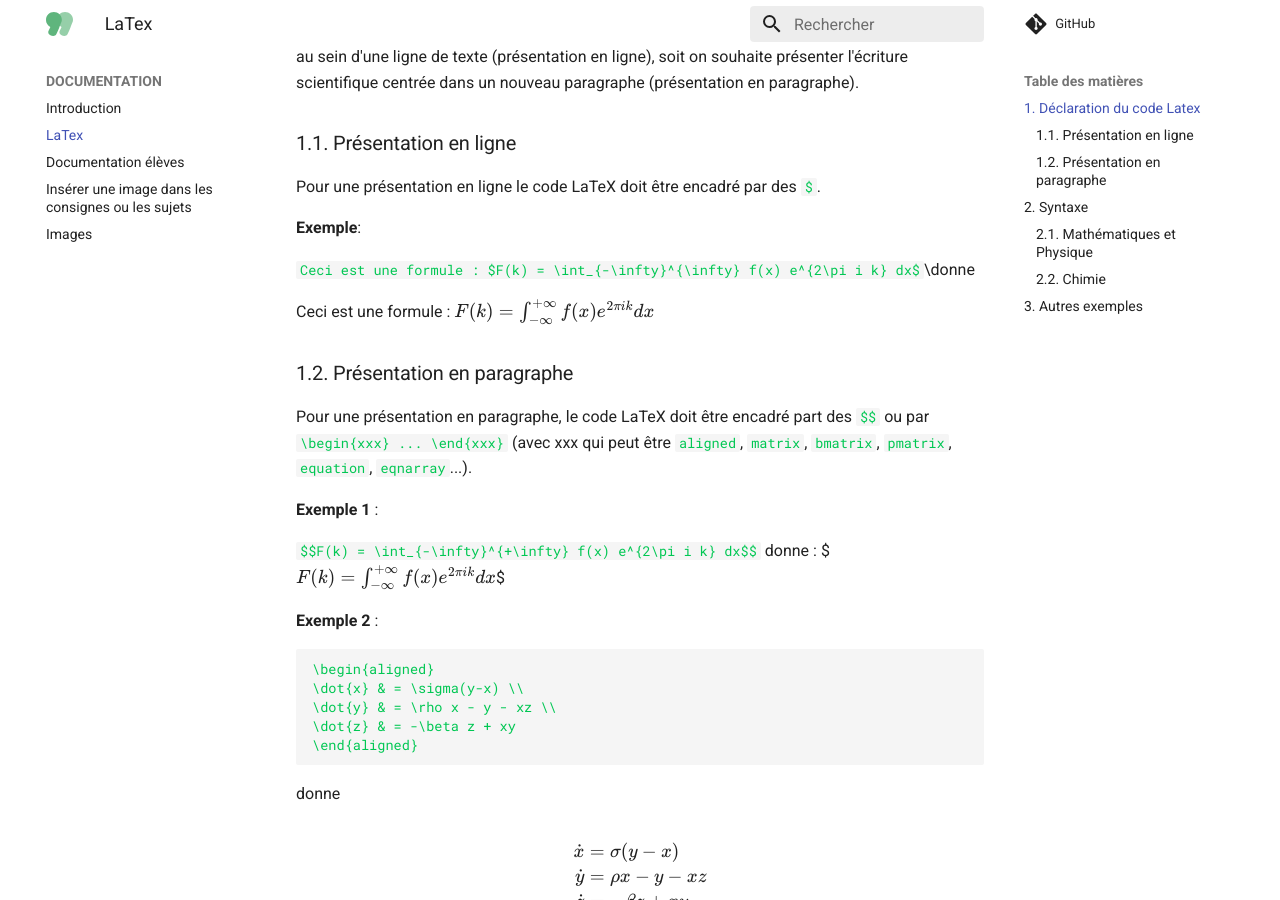
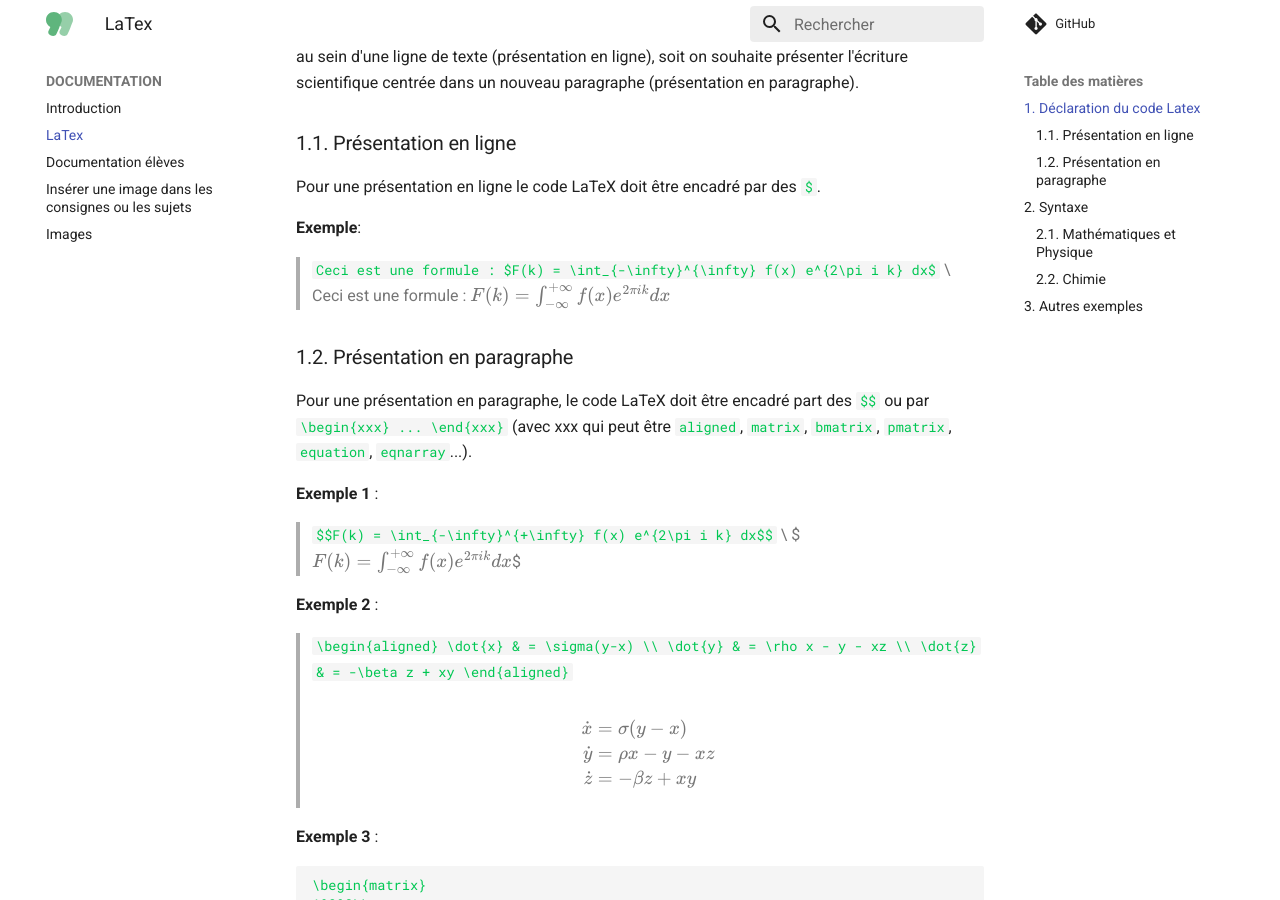
Before and after one commit to mon-oral/documentation, an MkDocs documentation site: the page built from docs/LaTex.md, in a window 1280 px wide and 900 px high, scrolled down 475 px. Built offline with MkDocs 1.6.1 and Material for MkDocs 9.7.7, drawn with Linux system fonts in a browser that asks for light colours; comment, search, counter and statistics services are not loaded; the version menu is left out.

Commit message:
Update LaTex.md

````diff
--- a/docs/LaTex.md
+++ b/docs/LaTex.md
@@ -15,9 +15,8 @@ Pour une présentation en ligne le code LaTeX doit être encadré par des `$`.
 
 **Exemple**:
 
-`Ceci est une formule : $F(k) = \int_{-\infty}^{\infty} f(x) e^{2\pi i k} dx$`\donne
-
-Ceci est une formule : $F(k) = \int_{-\infty}^{+\infty} f(x) e^{2\pi i k} dx$
+> `Ceci est une formule : $F(k) = \int_{-\infty}^{\infty} f(x) e^{2\pi i k} dx$` \
+> Ceci est une formule : $F(k) = \int_{-\infty}^{+\infty} f(x) e^{2\pi i k} dx$
 
 
 ### 1.2. Présentation en paragraphe
@@ -27,21 +26,20 @@ Pour une présentation en paragraphe, le code LaTeX doit être encadré part des
 
 **Exemple 1** :
 
-`$$F(k) = \int_{-\infty}^{+\infty} f(x) e^{2\pi i k} dx$$` donne :
-$$F(k) = \int_{-\infty}^{+\infty} f(x) e^{2\pi i k} dx$$
+> `$$F(k) = \int_{-\infty}^{+\infty} f(x) e^{2\pi i k} dx$$` \
+> $$F(k) = \int_{-\infty}^{+\infty} f(x) e^{2\pi i k} dx$$
 
 **Exemple 2** :
 
-```
-\begin{aligned}
-\dot{x} & = \sigma(y-x) \\
-\dot{y} & = \rho x - y - xz \\
-\dot{z} & = -\beta z + xy
-\end{aligned}
-```
-donne
-
-$$
+> ```
+> \begin{aligned}
+> \dot{x} & = \sigma(y-x) \\
+> \dot{y} & = \rho x - y - xz \\
+> \dot{z} & = -\beta z + xy
+> \end{aligned}
+>```
+>
+> $$
 \begin{aligned}
 \dot{x} & = \sigma(y-x) \\
 \dot{y} & = \rho x - y - xz \\
````
